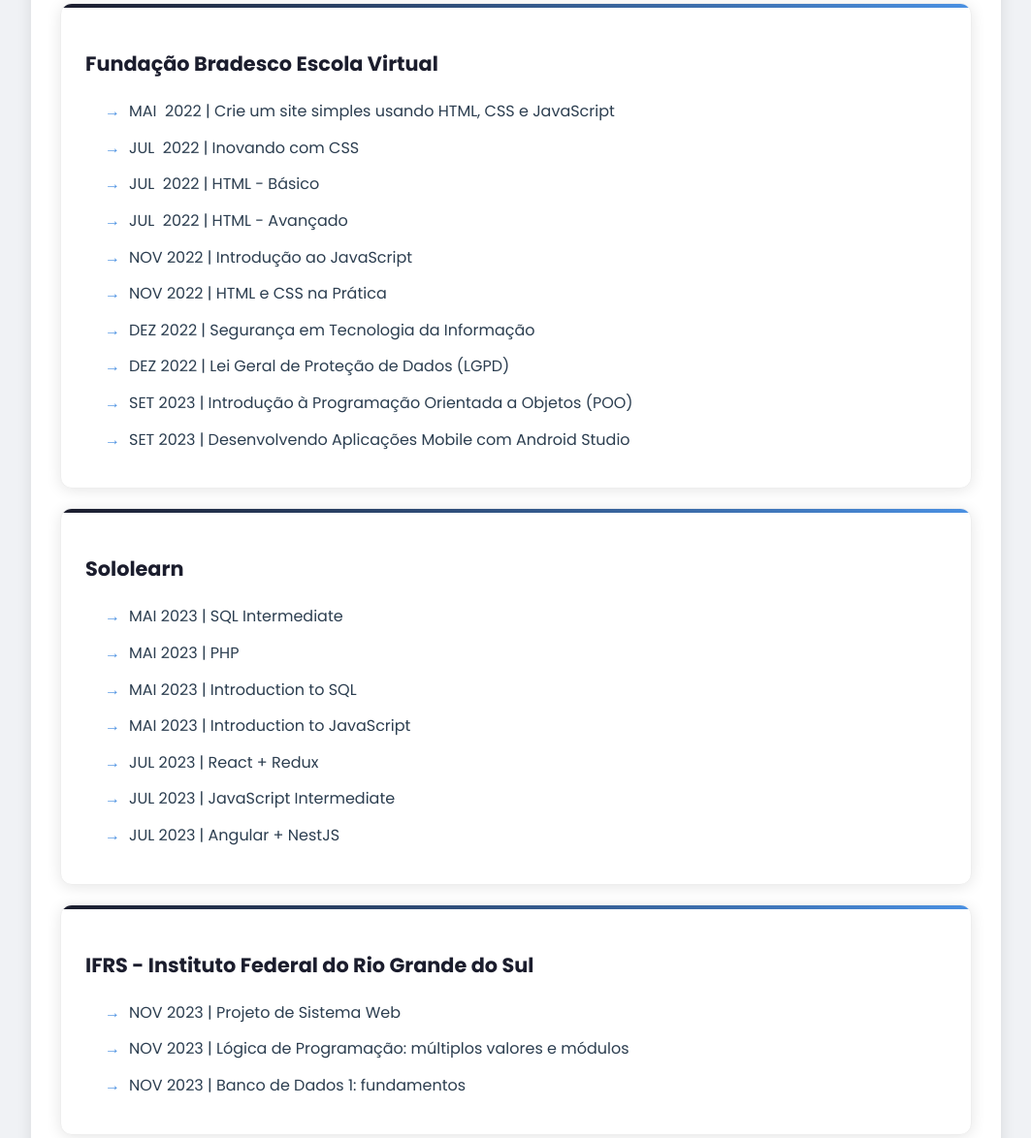
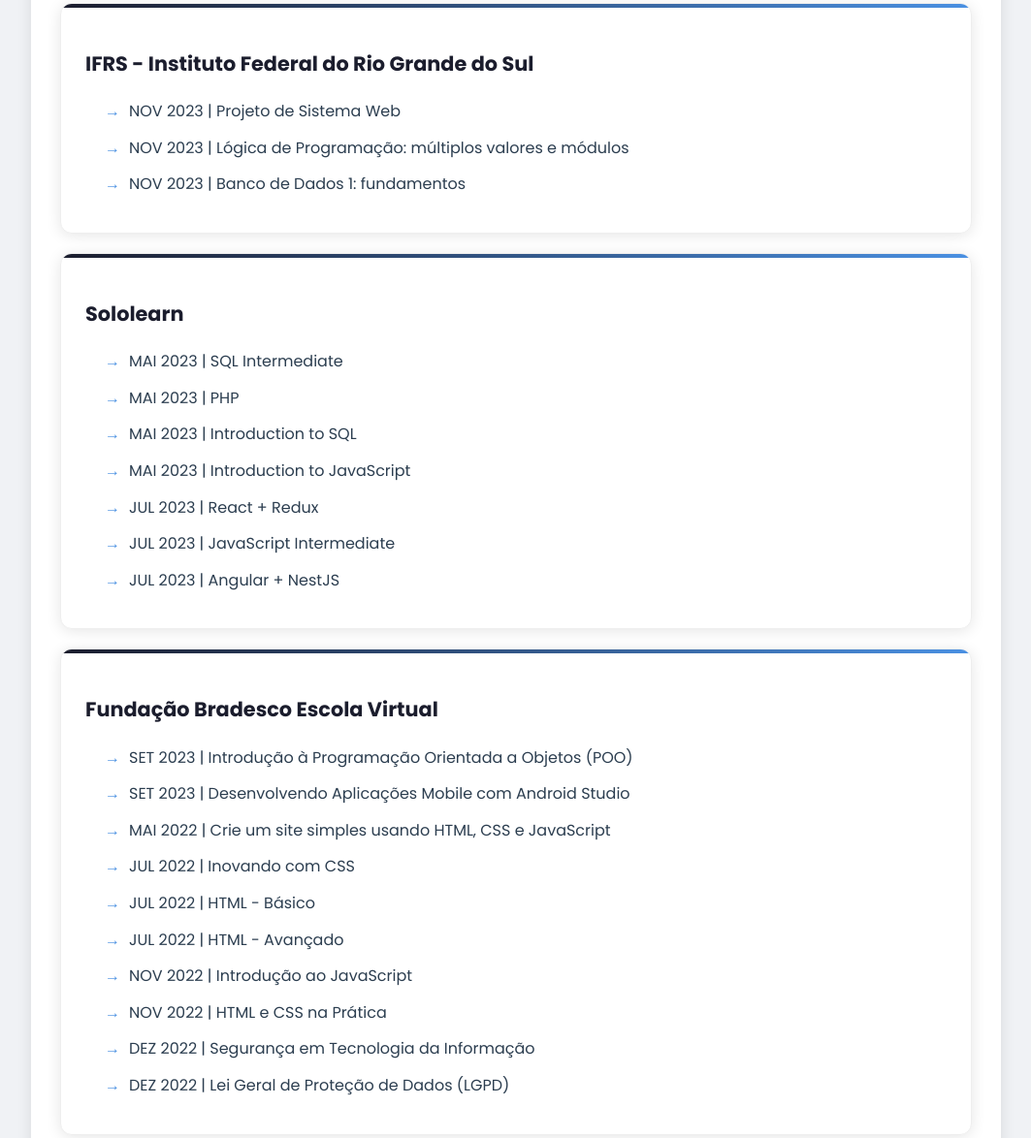
Before and after one commit to MiguelSilvaTeixeira/portfolio, a plain HTML site: page pages/portfolio.html in a window 1280 px wide. Shown: the part 4161-5335 px from the top of the page at 97% size, without its empty margins (108-1171 px from the left). Drawn offline with nearby package versions, Linux system fonts and the light colour scheme; some packages are replaced by stand-ins of ours; a script that the page names is missing.

Commit message:
Update portfolio.html

```diff
--- a/pages/portfolio.html
+++ b/pages/portfolio.html
@@ -170,32 +170,25 @@
                 <article id="educacao">
                     <h2 class="titulo-topicos">EDUCAÇÃO</h2>
                     <div class="content-card">
+                        <h3 class="subtitulo-topicos"><mark>JAN 2024 - DEZ 2027 | ENSINO SUPERIOR</mark> </h3>
+                        <p><strong>UNIP - Universidade Paulista</strong><br>Curso: Ciência da Computação</p>
+                        <p><strong>Aprendizados:</strong> HTML, CSS, JavaScript, React, C#, MySQL, SQL, Python e Java.</p>
+                    </div>
+                    <div class="content-card">
                         <h3 class="subtitulo-topicos">JAN 2021 - DEZ 2023 | ENSINO MÉDIO TÉCNICO</h3>
                         <p><strong>FITO - Fundação Instituto Tecnologico de Osasco</strong><br>Curso: Informática para Internet</p>
                         <p><strong>Aprendizados:</strong> HTML, CSS, JavaScript, NodeJS, C/C++, C#, Java, PHP, MySQL, SQL, Angular, Python, ASP.NET, React, Redux e Kotlin.</p>
-                    </div>
-                    <div class="content-card">
-                        <h3 class="subtitulo-topicos"><mark>JAN 2024 - DEZ 2027 | ENSINO SUPERIOR</mark> </h3>
-                        <p><strong>UNIP - Universidade Paulista</strong><br>Curso: Ciência da Computação</p>
-                        <p><strong>Aprendizados:</strong> HTML, CSS, JavaScript, React, C#, MySQL, SQL, Python e Java.</p>
                     </div>
                 </article>
 
                 <article id="cursos">
                     <h2 class="titulo-topicos"><ins>CURSOS</ins></h2>
                     <div class="content-card">
-                        <h3 class="subtitulo-topicos">Fundação Bradesco Escola Virtual</h3>
+                        <h3 class="subtitulo-topicos">IFRS - Instituto Federal do Rio Grande do Sul</h3>
                         <ul>
-                            <li>MAI &nbsp;2022 | Crie um site simples usando HTML, CSS e JavaScript</li>
-                            <li>JUL &nbsp;2022 | Inovando com CSS</li>
-                            <li>JUL &nbsp;2022 | HTML - Básico</li>
-                            <li>JUL &nbsp;2022 | HTML - Avançado</li>
-                            <li>NOV 2022 | Introdução ao JavaScript</li>
-                            <li>NOV 2022 | HTML e CSS na Prática</li>
-                            <li>DEZ 2022 | Segurança em Tecnologia da Informação</li>
-                            <li>DEZ 2022 | Lei Geral de Proteção de Dados (LGPD)</li>
-                            <li>SET 2023 | Introdução à Programação Orientada a Objetos (POO)</li>
-                            <li>SET 2023 | Desenvolvendo Aplicações Mobile com Android Studio</li>
+                            <li>NOV 2023 | Projeto de Sistema Web</li>
+                            <li>NOV 2023 | Lógica de Programação: múltiplos valores e módulos</li>
+                            <li>NOV 2023 | Banco de Dados 1: fundamentos</li>
                         </ul>
                     </div>
                     <div class="content-card">
@@ -211,11 +204,18 @@
                         </ul>
                     </div>
                     <div class="content-card">
-                        <h3 class="subtitulo-topicos">IFRS - Instituto Federal do Rio Grande do Sul</h3>
+                        <h3 class="subtitulo-topicos">Fundação Bradesco Escola Virtual</h3>
                         <ul>
-                            <li>NOV 2023 | Projeto de Sistema Web</li>
-                            <li>NOV 2023 | Lógica de Programação: múltiplos valores e módulos</li>
-                            <li>NOV 2023 | Banco de Dados 1: fundamentos</li>
+                            <li>SET 2023 | Introdução à Programação Orientada a Objetos (POO)</li>
+                            <li>SET 2023 | Desenvolvendo Aplicações Mobile com Android Studio</li>
+                            <li>MAI 2022 | Crie um site simples usando HTML, CSS e JavaScript</li>
+                            <li>JUL 2022 | Inovando com CSS</li>
+                            <li>JUL 2022 | HTML - Básico</li>
+                            <li>JUL 2022 | HTML - Avançado</li>
+                            <li>NOV 2022 | Introdução ao JavaScript</li>
+                            <li>NOV 2022 | HTML e CSS na Prática</li>
+                            <li>DEZ 2022 | Segurança em Tecnologia da Informação</li>
+                            <li>DEZ 2022 | Lei Geral de Proteção de Dados (LGPD)</li>
                         </ul>
                     </div>
                 </article>
```
